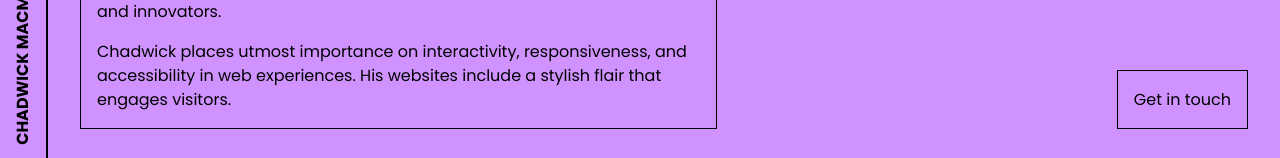
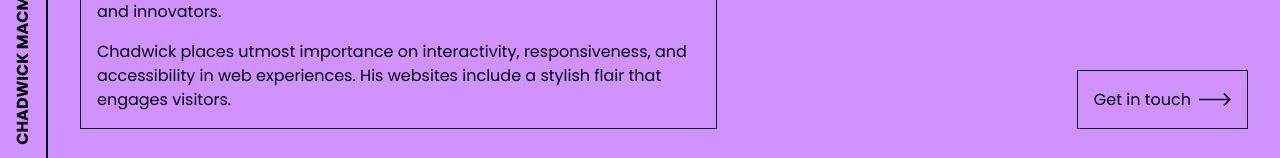
Before and after one commit to chadwick-studio/personal-portfolio, a SvelteKit app: page /about in a window 1280 px wide. Shown: the part 639-797 px from the top of the page. Built offline with nearby package versions, Linux system fonts and the light colour scheme.

Commit message:
Bug fixes

```diff
--- a/src/routes/about/+page.svelte
+++ b/src/routes/about/+page.svelte
@@ -22,6 +22,16 @@
 		</section>
 		<section>
 			<a href="/contact">Get in touch</a>
+			<svg
+				version="1.1"
+				viewBox="0 0 1080 444"
+				xmlns="http://www.w3.org/2000/svg"
+			>
+				<path
+					d="m820 405 38.4 38.4 222-222-222-222-38.4 38.4 156 156h-976v54.3h976z"
+					fill-rule="evenodd"
+				/>
+			</svg>
 		</section>
 	</main>
 </div>
@@ -85,6 +95,15 @@
 		> p + p {
 			margin-top: 1rem;
 		}
+		&:last-child {
+			svg {
+				aspect-ratio: 270 / 111;
+				width: 2em;
+			}
+			display: flex;
+			align-items: center;
+			gap: 0.5em;
+		}
 	}
 	p {
 		line-height: 1.5;
```
